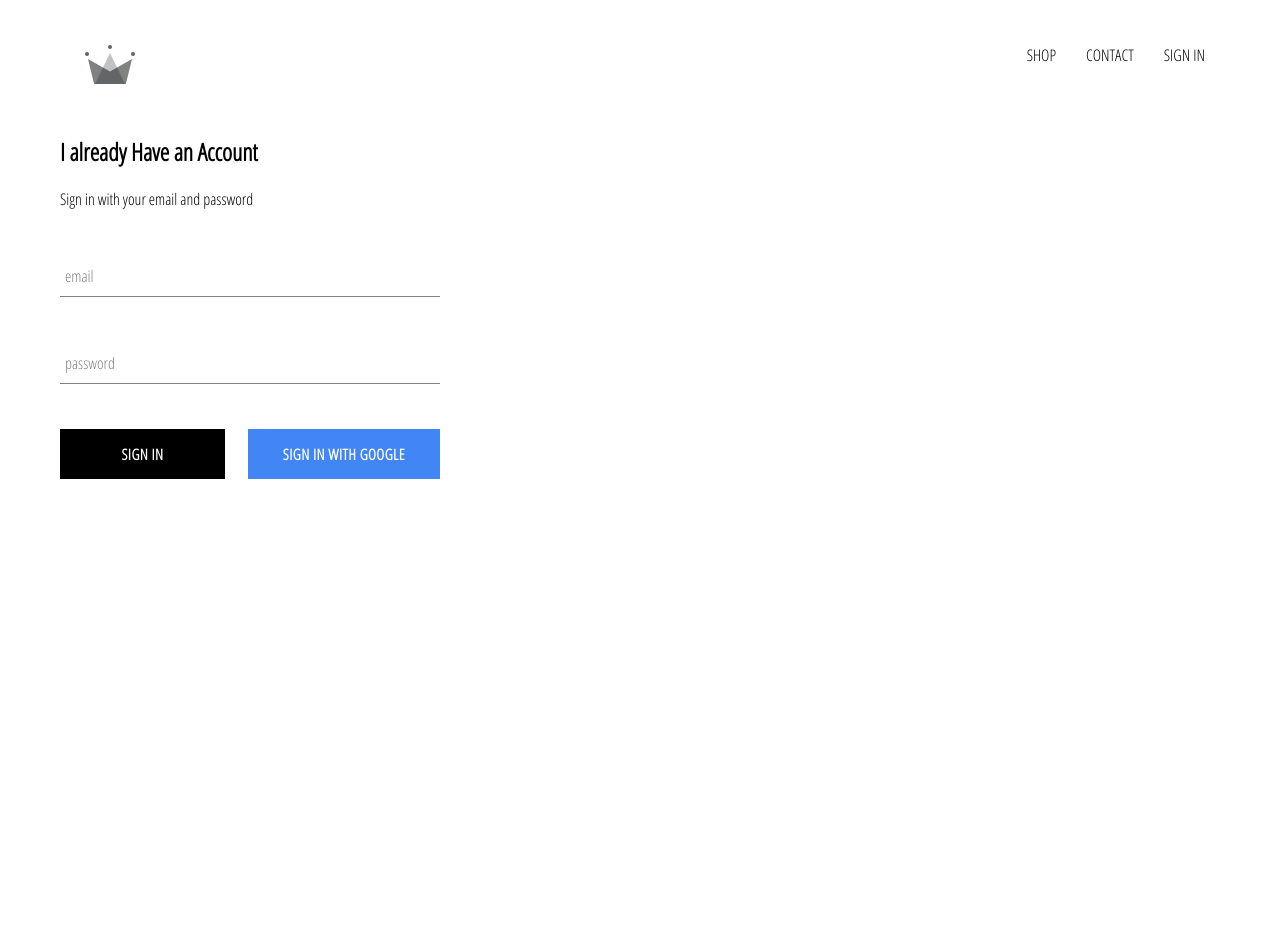
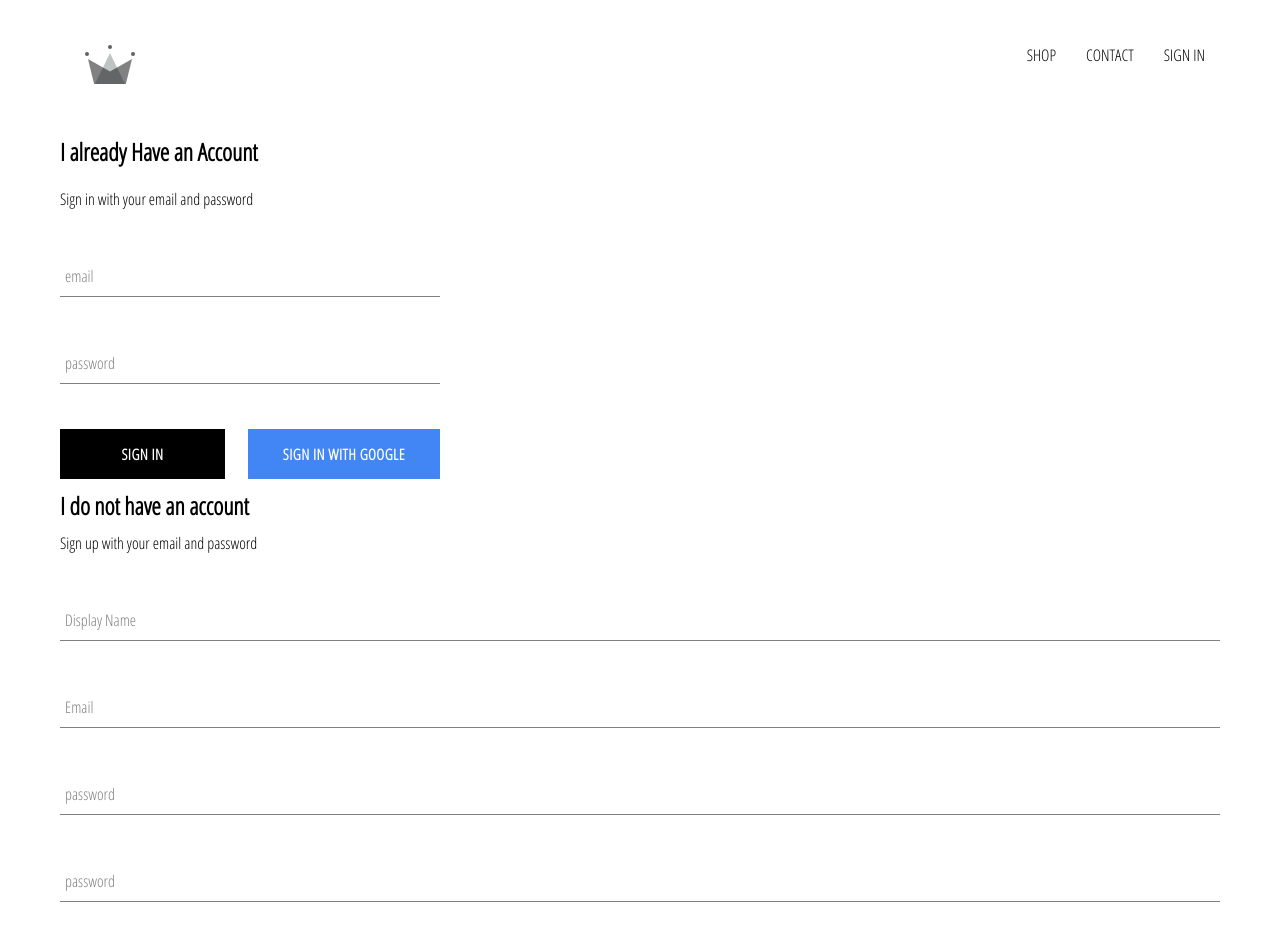
Before and after one commit to Tshamp7/crwn-clothing, a React (Create React App) app: page /signin in a window 1280 px wide. Shown: the top 945 px of the page. Before the commit the page ends 800 px from the top, so only its background shows below. Built offline with nearby package versions, Linux system fonts and the light colour scheme; no server answers.

Commit message:
Add Sign Up Component

```diff
--- /dev/null
+++ b/src/components/sign-up/sign-up.component.jsx
@@ -0,0 +1,103 @@
+import React from "react";
+import FormInput from "../form-input/form-input.component";
+import CustomButton from "../custom-button/custom-button.component";
+import { auth, createUserProfileDocument } from "../../firebase/firebase.utils";
+import "./sign-up.styles.scss";
+
+class SignUp extends React.Component {
+  constructor() {
+    super();
+
+    this.state = {
+      displayName: "",
+      email: "",
+      password: "",
+      confirmPassword: "",
+    };
+  }
+
+  handleSubmit = async (event) => {
+    event.preventDefault();
+
+    const { displayName, email, password, confirmPassword } = this.state;
+
+    if (password !== confirmPassword) {
+      alert(`Passwords don't match`);
+
+      return;
+    }
+
+    try {
+      const { user } = await auth.createUserWithEmailAndPassword(
+        email,
+        password
+      );
+
+      await createUserProfileDocument(user, { displayName });
+
+      this.setState({
+        displayName: "",
+        email: "",
+        password: "",
+        confirmPassword: "",
+      });
+    } catch (error) {
+      console.error(error);
+    }
+  };
+
+  handleChange = (event) => {
+    const { name, value } = event.target;
+
+    this.setState({ [name]: value });
+  };
+
+  render() {
+    const { displayName, email, password, confirmPassword } = this.state;
+
+    return (
+      <div className="signUp">
+        <h2 className="title">I do not have an account</h2>
+        <span>Sign up with your email and password</span>
+
+        <form className="sign-up-form" onSubmit={this.handleSubmit}>
+          <FormInput
+            type="text"
+            name="displayName"
+            value={displayName}
+            onChange={this.handleChange}
+            label="Display Name"
+            required
+          />
+          <FormInput
+            type="email"
+            name="email"
+            value={email}
+            onChange={this.handleChange}
+            label="Email"
+            required
+          />
+          <FormInput
+            type="password"
+            name="password"
+            value={password}
+            onChange={this.handleChange}
+            label="password"
+            required
+          />
+          <FormInput
+            type="password"
+            name="confirmPassword"
+            value={confirmPassword}
+            onChange={this.handleChange}
+            label="password"
+            required
+          />
+          <CustomButton type="submit">SIGN UP</CustomButton>
+        </form>
+      </div>
+    );
+  }
+}
+
+export default SignUp;
--- /dev/null
+++ b/src/components/sign-up/sign-up.styles.scss
@@ -0,0 +1,9 @@
+.sign-up {
+  display: flex;
+  flex-direction: column;
+  width: 380px;
+
+  .title {
+    margin: 10px 0;
+  }
+}
--- a/src/pages/sign-in-and-sign-up/sign-in-and-sign-up.component.jsx
+++ b/src/pages/sign-in-and-sign-up/sign-in-and-sign-up.component.jsx
@@ -1,10 +1,12 @@
 import React from "react";
 import SignIn from "../../components/sign-in/sign-in.component.jsx";
+import SignUp from "../../components/sign-up/sign-up.component.jsx";
 import "./sign-in-and-sign-up.styles.scss";
 
 const SignInAndSignUpPage = () => (
   <div className="sign-in-and-sign-up">
     <SignIn />
+    <SignUp />
   </div>
 );
 
```
